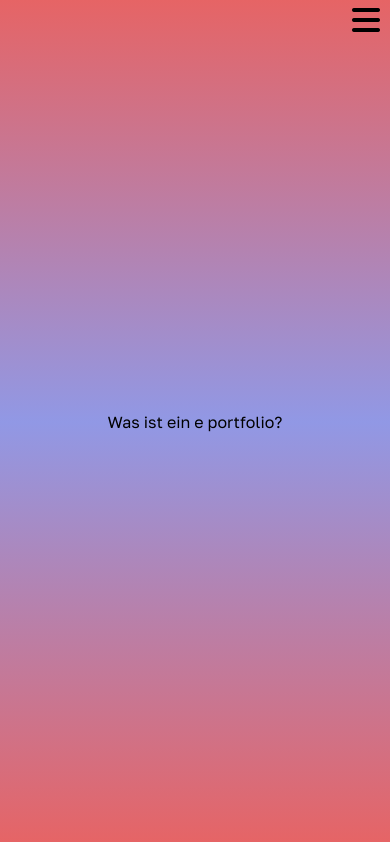
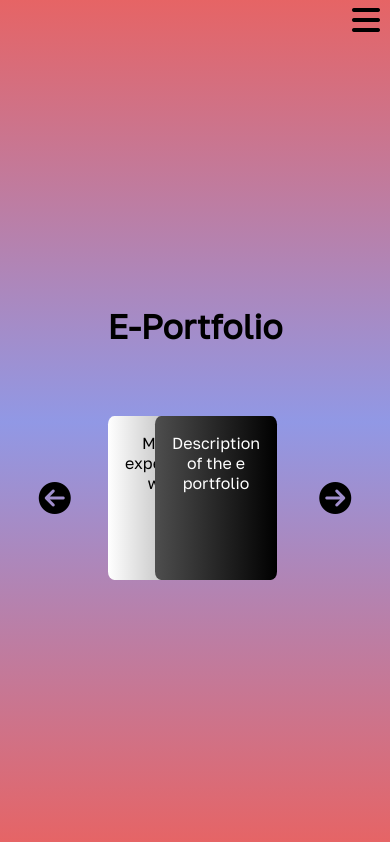
Before and after one commit to YetAnotherCoder00/YetAnotherCoder00.github.io, a SvelteKit app: page /eportfolio in a window 390 px wide. Built offline with nearby package versions, Linux system fonts and the light colour scheme.

Commit message:
cards added and big card scaling
added cards to the e portfolio url and added media queries to the big cards

```diff
--- a/src/routes/eportfolio/+page.svelte
+++ b/src/routes/eportfolio/+page.svelte
@@ -1 +1,79 @@
-Was ist ein e portfolio?
+<script lang="ts">
+
+    let one = document.getElementById("one");
+    let two = document.getElementById("two");
+
+    function circleLeft() {
+        one.style.zIndex = "2";
+    }
+
+    function circleRight() {
+        console.log("right");
+    }
+
+</script>
+
+<div class="body">
+    <h2>E-Portfolio</h2>
+    <div class="card-group">
+        <i class="fa-solid fa-circle-arrow-left fa-2xl" on:click={circleLeft}></i>
+        <div class="card" id="two"> <!-- this comes first -->
+            Description of the e portfolio
+        </div>
+
+        <div class="card" id="two">
+            My own experiences with it
+        </div>
+        <i class="fa-solid fa-circle-arrow-right fa-2xl" on:click={circleRight}></i>
+    </div>
+</div>
+
+
+<style>
+
+
+    h2 {
+        font-size: 4vh;
+        margin-top: 0;
+        padding-top: 10vh;
+    }
+
+    i {
+        align-self: center;
+        margin: 10vh;
+    }
+
+    .card {
+        padding: 2vh;
+        width: 24vh;
+        margin: 5vh 5vh 5vh 0;
+        color: white;
+        border-radius: 5%;
+        transition: cubic-bezier(.17,.67,.66,.91) 0.15s;
+        grid-area: center;
+        aspect-ratio: 5 / 7;
+    }
+
+    .card-group{
+        justify-content: center;
+        flex-direction: row;
+        display: flex;
+    }
+
+    .card:nth-child(2) {
+        margin-left: 0;
+        margin-right: 0;
+        background: linear-gradient(to right, rgb(78, 78, 78), black);
+        z-index: 5;
+
+    }
+
+    .card:nth-child(3) {
+        color: black;
+        margin-left: -20vh;
+        background: linear-gradient(to right, rgb(255, 255, 255), rgb(126, 126, 126));
+        margin-right: 0;
+        z-index: 4;
+    }
+
+</style>
```
Also changed, not shown: src/routes/creativitymethods/+page.svelte (+40 -18 lines).
